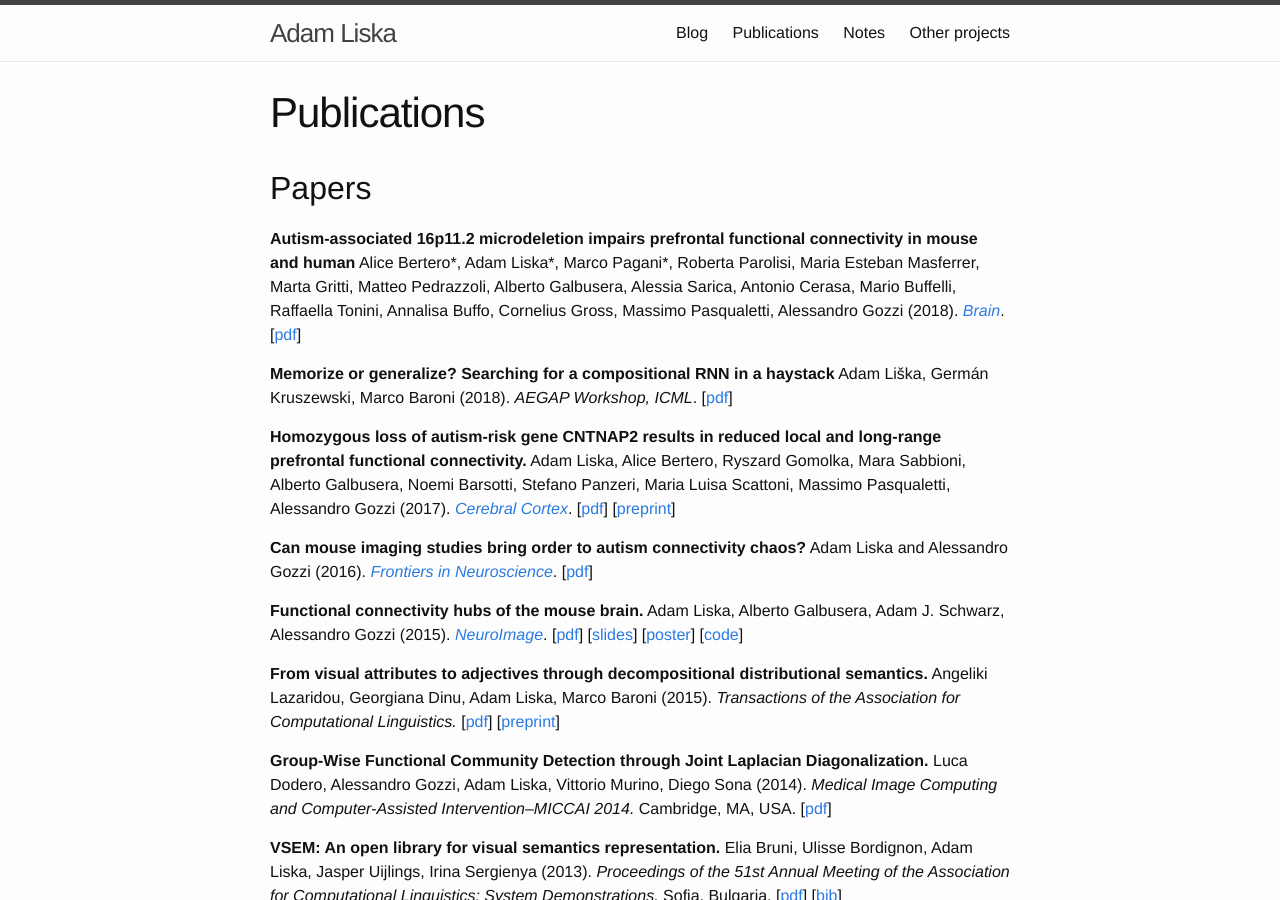
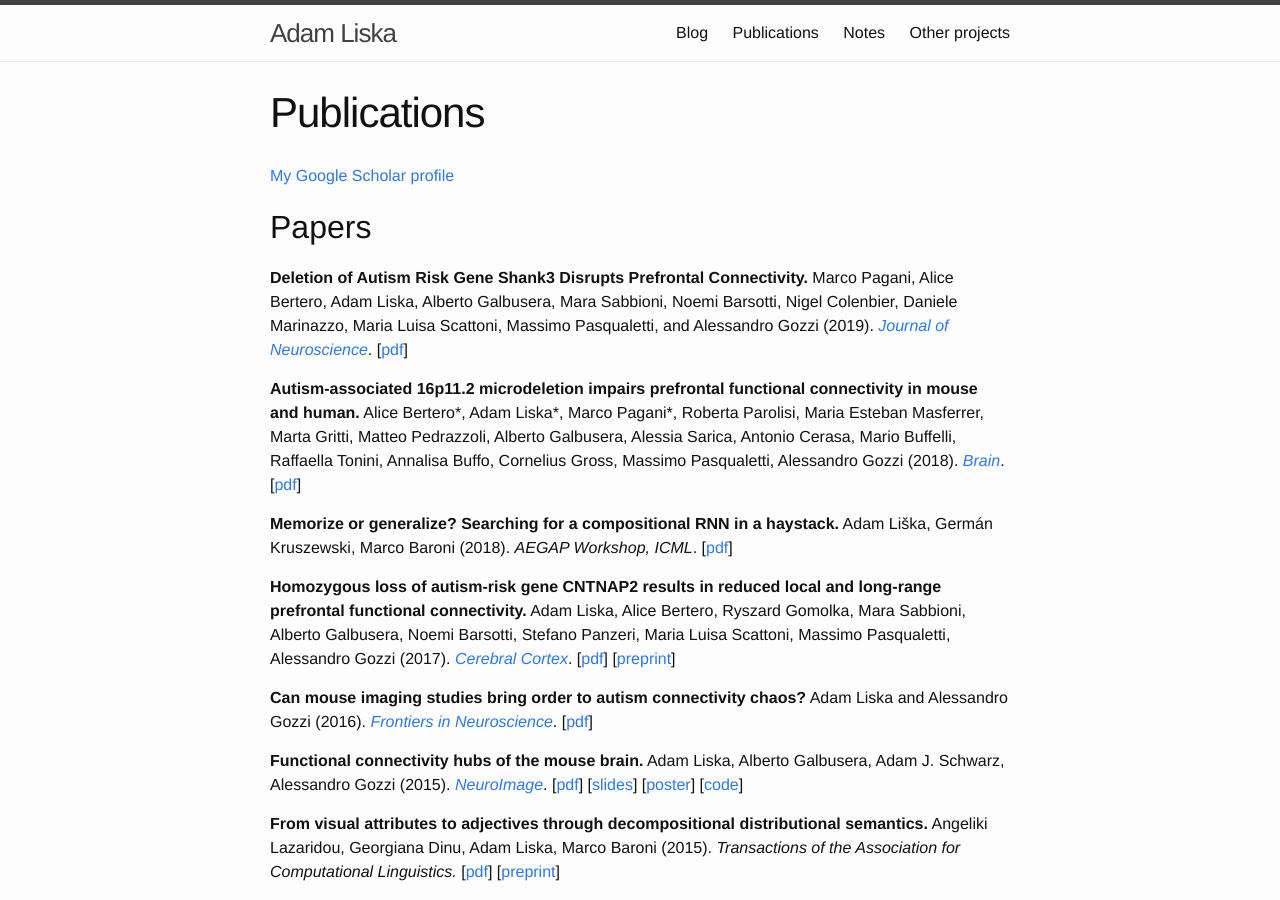
Before and after one commit to adliska/adliska.github.io, a Jekyll site: the page built from publications.md, in a window 1280 px wide and 900 px high. Built offline with Jekyll 4.4.1, drawn with Linux system fonts in a browser that asks for light colours.

Commit message:
updated website

```diff
--- a/publications.md
+++ b/publications.md
@@ -3,10 +3,20 @@ layout: page
 title: Publications
 permalink: /publications/
 ---
+
+[My Google Scholar profile](https://scholar.google.com/citations?user=NHOkhqMAAAAJ)
+
 Papers
 --------
+**Deletion of Autism Risk Gene Shank3 Disrupts Prefrontal Connectivity.**
+Marco Pagani, Alice Bertero, Adam Liska, Alberto Galbusera, Mara Sabbioni,
+Noemi Barsotti, Nigel Colenbier, Daniele Marinazzo, Maria Luisa Scattoni,
+Massimo Pasqualetti, and Alessandro Gozzi (2019).
+[*Journal of Neuroscience*](https://www.jneurosci.org/content/39/27/5299).
+[[pdf](/downloads/publications/pagani_et_al_2019_shank3.pdf)]
+
 **Autism-associated 16p11.2 microdeletion impairs prefrontal functional
-connectivity in mouse and human**
+connectivity in mouse and human.**
 Alice Bertero\*, Adam Liska\*, Marco Pagani\*, Roberta Parolisi, Maria Esteban Masferrer,
 Marta Gritti, Matteo Pedrazzoli, Alberto Galbusera, Alessia Sarica,
 Antonio Cerasa, Mario Buffelli, Raffaella Tonini, Annalisa Buffo,
@@ -14,7 +24,7 @@ Cornelius Gross, Massimo Pasqualetti, Alessandro Gozzi (2018).
 [*Brain*](https://academic.oup.com/brain/article-abstract/141/7/2055/4989322).
 [[pdf](/downloads/publications/bertero_liska_pagani_et_al_2018_brain.pdf)]
 
-**Memorize or generalize? Searching for a compositional RNN in a haystack**
+**Memorize or generalize? Searching for a compositional RNN in a haystack.**
 Adam Liška, Germán Kruszewski, Marco Baroni (2018).
 *AEGAP Workshop, ICML*.
 [[pdf](/downloads/publications/liska_et_al_2018_memorize_generalize.pdf)]
```
Also changed, not shown: index.md (+14 -19 lines), images/IMG_0095.JPG (deleted), images/adam_liska_photo.JPG (deleted), images/adliska.jpg (added), 8 other files.
